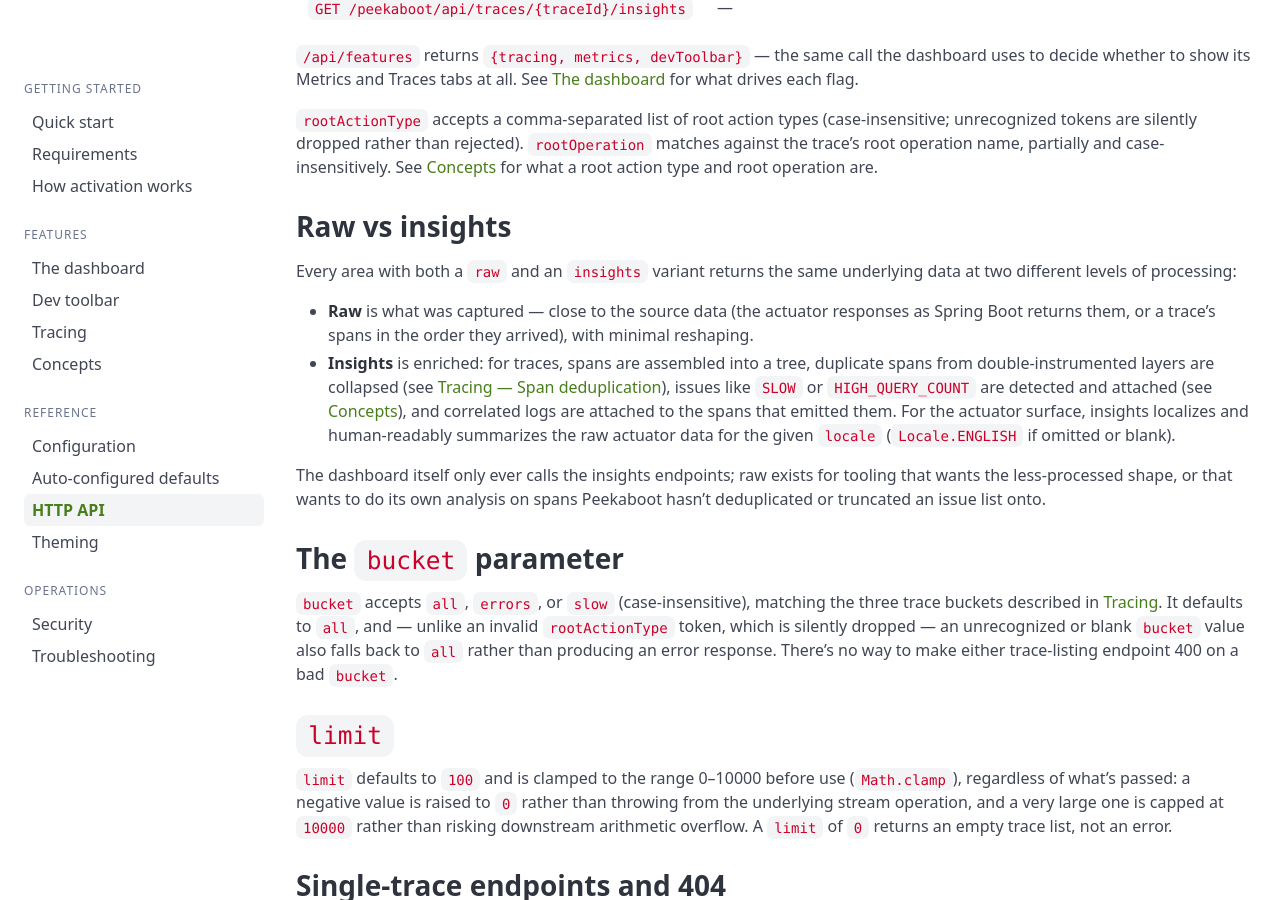
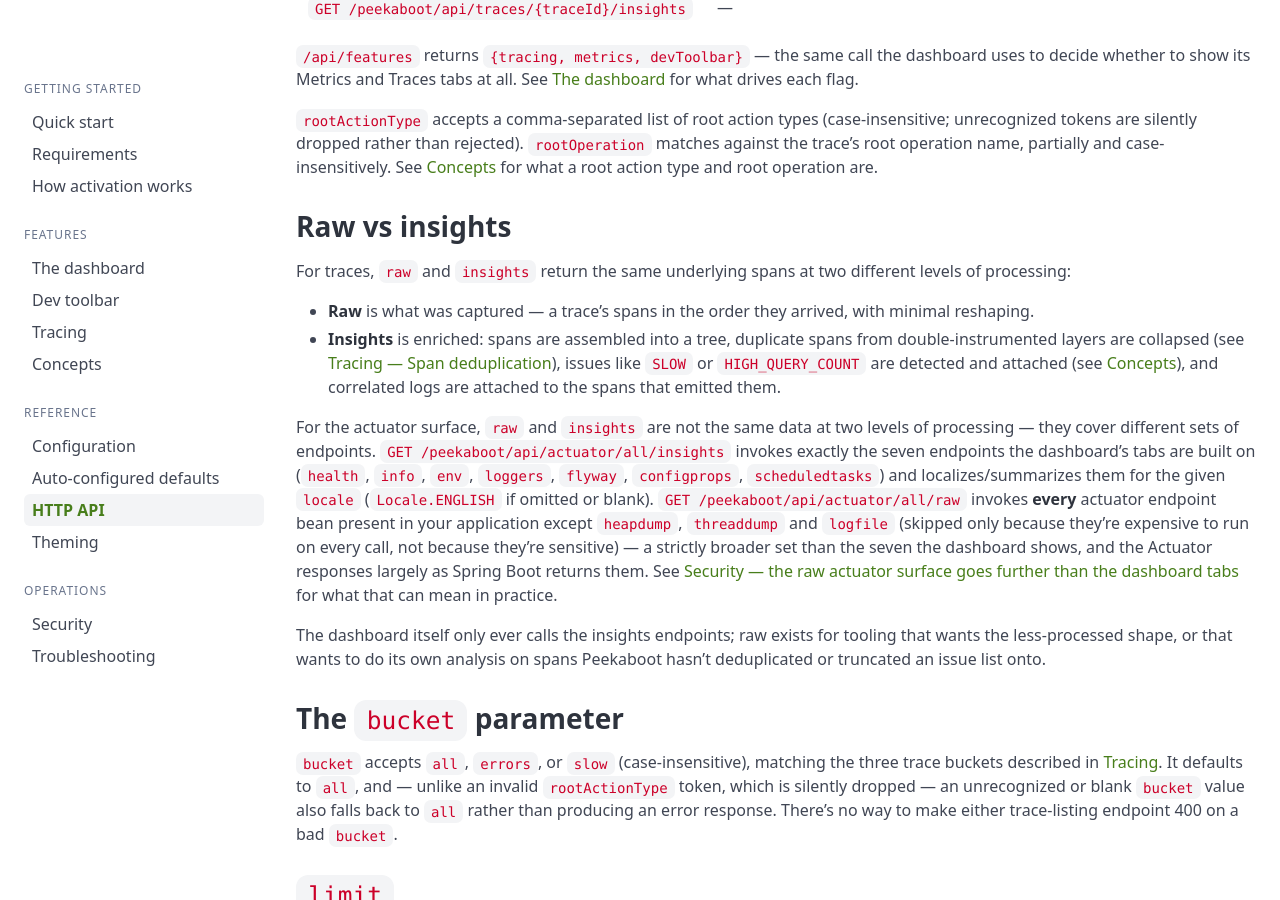
Before and after one commit to peekaboot-org/peekaboot-org.github.io, a Jekyll site: the page built from docs/api.md, in a window 1280 px wide and 900 px high, scrolled down 779 px. Built offline with Jekyll 4.4.1, drawn with Linux system fonts in a browser that asks for light colours.

Commit message:
docs: correct masking and request-body claims across earlier pages
Spring Boot 4.1 registers no default SanitizingFunction, so with
Peekaboot's show-values: always and no application-supplied bean, the
Environment and Config tabs mask nothing -- dashboard.md and
auto-configured-defaults.md previously claimed Spring's sanitizer still
redacted secret-looking keys. Also corrects tracing.md, configuration.md
and quick-start.md, which claimed request/response body content and
uploaded file names are captured by the dev toolbar's request-capture
filter; that filter currently leaves both fields unpopulated. api.md now
notes that the actuator raw/insights split covers different endpoint
sets, not just different processing levels.

```diff
--- a/docs/api.md
+++ b/docs/api.md
@@ -40,20 +40,31 @@
 
 ## Raw vs insights
 
-Every area with both a `raw` and an `insights` variant returns the same underlying data at
-two different levels of processing:
+For traces, `raw` and `insights` return the same underlying spans at two different levels
+of processing:
 
-- **Raw** is what was captured &mdash; close to the source data (the actuator responses as
-  Spring Boot returns them, or a trace's spans in the order they arrived), with minimal
-  reshaping.
-- **Insights** is enriched: for traces, spans are assembled into a tree, duplicate spans
-  from double-instrumented layers are collapsed (see [Tracing &mdash; Span
+- **Raw** is what was captured &mdash; a trace's spans in the order they arrived, with
+  minimal reshaping.
+- **Insights** is enriched: spans are assembled into a tree, duplicate spans from
+  double-instrumented layers are collapsed (see [Tracing &mdash; Span
   deduplication]({{ '/docs/tracing/' | relative_url }}#span-deduplication)), issues like
   `SLOW` or `HIGH_QUERY_COUNT` are detected and attached (see
   [Concepts]({{ '/docs/concepts/' | relative_url }})), and correlated logs are attached to
-  the spans that emitted them. For the actuator surface, insights localizes and
-  human-readably summarizes the raw actuator data for the given `locale`
-  (`Locale.ENGLISH` if omitted or blank).
+  the spans that emitted them.
+
+For the actuator surface, `raw` and `insights` are not the same data at two levels of
+processing &mdash; they cover different sets of endpoints. `GET
+/peekaboot/api/actuator/all/insights` invokes exactly the seven endpoints the dashboard's
+tabs are built on (`health`, `info`, `env`, `loggers`, `flyway`, `configprops`,
+`scheduledtasks`) and localizes/summarizes them for the given `locale` (`Locale.ENGLISH`
+if omitted or blank). `GET /peekaboot/api/actuator/all/raw` invokes **every** actuator
+endpoint bean present in your application except `heapdump`, `threaddump` and `logfile`
+(skipped only because they're expensive to run on every call, not because they're
+sensitive) &mdash; a strictly broader set than the seven the dashboard shows, and the
+Actuator responses largely as Spring Boot returns them. See
+[Security &mdash; the raw actuator surface goes further than the dashboard
+tabs]({{ '/docs/security/' | relative_url }}#the-raw-actuator-surface-goes-further-than-the-dashboard-tabs)
+for what that can mean in practice.
 
 The dashboard itself only ever calls the insights endpoints; raw exists for tooling that
 wants the less-processed shape, or that wants to do its own analysis on spans Peekaboot
```
Also changed, not shown: docs/auto-configured-defaults.md (+6 -3 lines), docs/configuration.md (+1 -1 lines), docs/dashboard.md (+11 -5 lines), docs/quick-start.md (+2 -2 lines), docs/tracing.md (+7 -5 lines).
